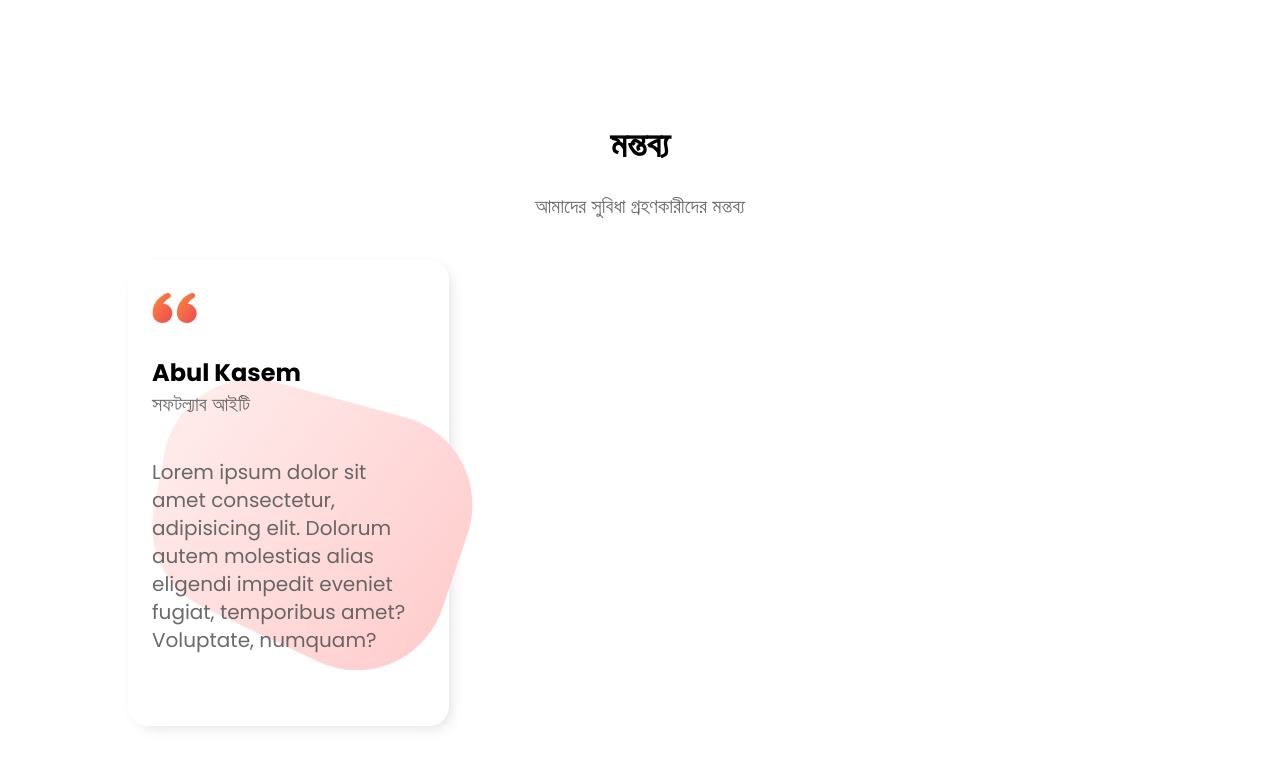
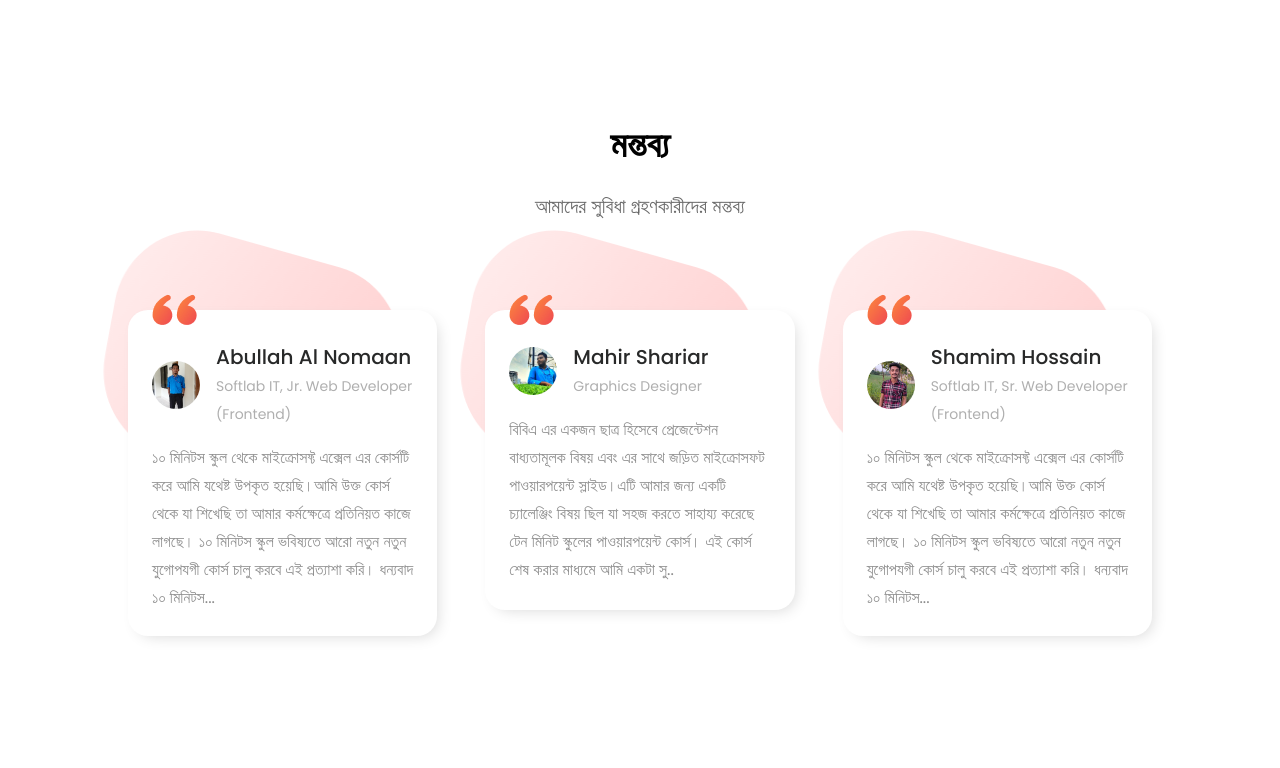
Before and after one commit to SaikatNoman12/10_minute_iskul, a plain HTML site: page index.html in a window 1280 px wide. Shown: the part 817-1585 px from the top of the page. After the commit the page ends 1513 px from the top, so only its background shows below. Drawn offline with Linux system fonts and the light colour scheme.

Commit message:
user comment card added

```diff
--- a/css/style.css
+++ b/css/style.css
@@ -148,27 +148,78 @@ main design start
 .comments {
     display: grid;
     grid-template-columns: repeat(3, 1fr);
-    grid-gap: 30px;
+    grid-gap: 3rem;
 }
 
 .comment {
     position: relative;
     border-radius: 20px;
-    padding:32px 24px;
-    box-shadow: 5px 5px 15px -5px #d8d8d8;
+    /* width: 344px; */
 }
 
 .img-one .bg-image{
     width: 100%;
-    height: 100%;
+    height: auto;
     position: absolute;
-    z-index: 1;
+    /* top: -100px; */
+    transform: rotateY(-15deg);
+    top: -80px;
+    left: -30px;
 }
 
 .comment-details{
     position: relative;
-    z-index: 11;
-    text-align: left !important;
+    z-index: 11111;
+    text-align: left;
+    background-color:#fff;
+    border-radius: 20px;
+    min-height: 300px;
+    padding: 2rem 1.5rem 1.5rem 1.5rem ;
+    box-shadow: 5px 5px 15px -5px #d8d8d8;
+}
+
+.comment-details .img-two{
+    position: absolute;
+    top: -16px;
+    left: 24px;
+}
+
+.user-data{
+    display: flex;
+    align-items: center;
+
+}
+
+.user-data .user-information{
+    padding-left: 1rem;
+
+}
+.user-information .user-name{
+    font-size: 20px;
+    font-weight: 500;
+    color: #282929;
+    text-align: left;
+}
+
+.user-information p{
+    color: #afafaf;
+    font-size: 14px;
+    margin: 0;
+    text-align: left;
+}
+
+
+.user-comment .user-data img{
+    width: 3rem;
+    height: 3rem;
+    border-radius: 50%;
+}
+
+.user-comment .user-text{
+    margin-bottom: 0;
+    padding-top: 1rem;
+    font-size: 16px;
+    color: #8d8d8d;
 }
 
 /* section-two design end */
--- a/index.html
+++ b/index.html
@@ -127,7 +127,9 @@
                 <p>
                     আমাদের সুবিধা গ্রহণকারীদের মন্তব্য
                 </p>
+                <br><br>
                 <div class="comments">
+                    <!-- comment one -->
                     <div class="comment">
                         <div class="img-one">
                             <img class="bg-image" src="./assets/images/left-bg-shape.svg" alt="">
@@ -135,23 +137,75 @@
                         <div class="comment-details">
                             <img class="img-two" src="./assets/images/cote.webp" alt="">
                             <div class="user-comment">
-                                <div class="user-img">
-                                    <img src="" alt="">
-                                    <h2 class="user-name">
-                                        Abul Kasem
-                                    </h2>
-                                    <p style="text-align: left;" class="user-info">সফটল্যাব আইটি</p>
+                                <div class="user-data">
+                                    <img src="./assets/images/user/user.1.jfif" alt="">
+                                    <div class="user-information">
+                                        <h2 class="user-name">
+                                            Abullah Al Nomaan
+                                        </h2>
+                                        <p class="user-info">Softlab IT,   Jr. Web Developer (Frontend)</p>
+                                    </div>
                                 </div>
-                                <div>
-                                    <p style="text-align: left;" class="user-comment">
-                                        Lorem ipsum dolor sit amet consectetur, adipisicing elit. Dolorum autem
-                                        molestias alias eligendi impedit eveniet fugiat, temporibus amet? Voluptate,
-                                        numquam?
-                                    </p>
-                                </div>
+                                <p class="user-text" style="text-align: left;">
+                                    ১০ মিনিটস স্কুল থেকে মাইক্রোসফ্ট এক্সেল এর কোর্সটি করে আমি যথেষ্ট উপকৃত হয়েছি।আমি
+                                    উক্ত কোর্স থেকে যা শিখেছি তা আমার কর্মক্ষেত্রে প্রতিনিয়ত কাজে লাগছে। ১০ মিনিটস স্কুল
+                                    ভবিষ্যতে আরো নতুন নতুন যুগোপযগী কোর্স চালু করবে এই প্রত্যাশা করি। ধন্যবাদ ১০
+                                    মিনিটস...
+                                </p>
                             </div>
                         </div>
                     </div>
+                    <!-- comment two -->
+                    <div class="comment">
+                        <div class="img-one">
+                            <img class="bg-image" src="./assets/images/left-bg-shape.svg" alt="">
+                        </div>
+                        <div class="comment-details">
+                            <img class="img-two" src="./assets/images/cote.webp" alt="">
+                            <div class="user-comment">
+                                <div class="user-data">
+                                    <img src="./assets/images/user/user2.jpg" alt="">
+                                    <div class="user-information">
+                                        <h2 class="user-name">
+                                            Mahir Shariar
+                                        </h2>
+                                        <p class="user-info">Graphics Designer</p>
+                                    </div>
+                                </div>
+                                <p class="user-text" style="text-align: left;">
+                                      বিবিএ এর একজন ছাত্র হিসেবে প্রেজেন্টেশন বাধ্যতামূলক বিষয় এবং এর সাথে জড়িত মাইক্রোসফট পাওয়ারপয়েন্ট স্লাইড।এটি আমার জন্য একটি চ্যালেঞ্জিং বিষয় ছিল যা সহজ করতে সাহায্য করেছে টেন মিনিট স্কুলের পাওয়ারপয়েন্ট কোর্স। এই কোর্স শেষ করার মাধ্যমে আমি একটা সু..
+                                </p>
+                            </div>
+                        </div>
+                    </div>
+                    <!-- comment three -->
+                    <div class="comment">
+                        <div class="img-one">
+                            <img class="bg-image" src="./assets/images/left-bg-shape.svg" alt="">
+                        </div>
+                        <div class="comment-details">
+                            <img class="img-two" src="./assets/images/cote.webp" alt="">
+                            <div class="user-comment">
+                                <div class="user-data">
+                                    <img src="./assets/images/user/user3.jpg" alt="">
+                                    <div class="user-information">
+                                        <h2 class="user-name">
+                                            Shamim Hossain
+                                        </h2>
+                                        <p class="user-info">Softlab IT, Sr. Web Developer (Frontend)</p>
+                                    </div>
+                                </div>
+                                <p class="user-text" style="text-align: left;">
+                                    ১০ মিনিটস স্কুল থেকে মাইক্রোসফ্ট এক্সেল এর কোর্সটি করে আমি যথেষ্ট উপকৃত হয়েছি।আমি
+                                    উক্ত কোর্স থেকে যা শিখেছি তা আমার কর্মক্ষেত্রে প্রতিনিয়ত কাজে লাগছে। ১০ মিনিটস স্কুল
+                                    ভবিষ্যতে আরো নতুন নতুন যুগোপযগী কোর্স চালু করবে এই প্রত্যাশা করি। ধন্যবাদ ১০
+                                    মিনিটস...
+                                </p>
+                            </div>
+                        </div>
+                    </div>
+
+
                 </div>
             </div>
         </section>
```
Also changed, not shown: assets/images/user/user.1.jfif (added), assets/images/user/user2.jpg (added), assets/images/user/user3.jpg (added).
